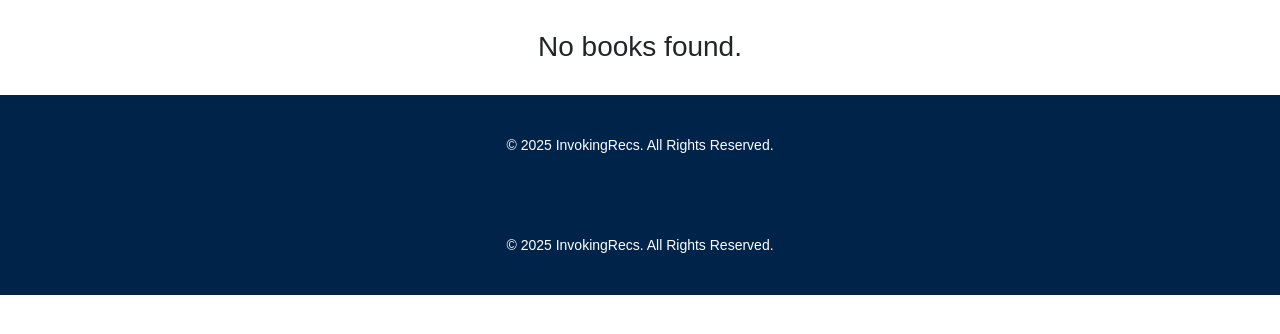
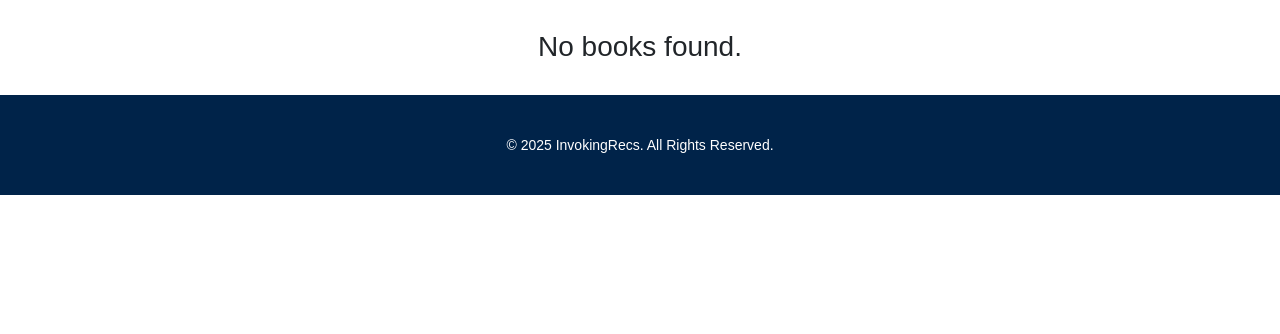
Before and after one commit to Yogalakshmi2005/InvokingRecs, a Flask app: page /explore in a window 1280 px wide. Shown: the part 238-572 px from the top of the page. Run offline with Flask 3, Linux system fonts and the light colour scheme; data that the repository does not hold is empty; some libraries are stand-ins or nearby versions.

Commit message:
Update explore.html

```diff
--- a/templates/explore.html
+++ b/templates/explore.html
@@ -89,8 +89,5 @@ document.addEventListener("DOMContentLoaded", function () {
     });
 });
 </script>
-<footer class="footer">
-       <p>&copy; 2025 InvokingRecs. All Rights Reserved.</p>
-   </footer>
 </body>
 </html>
```
